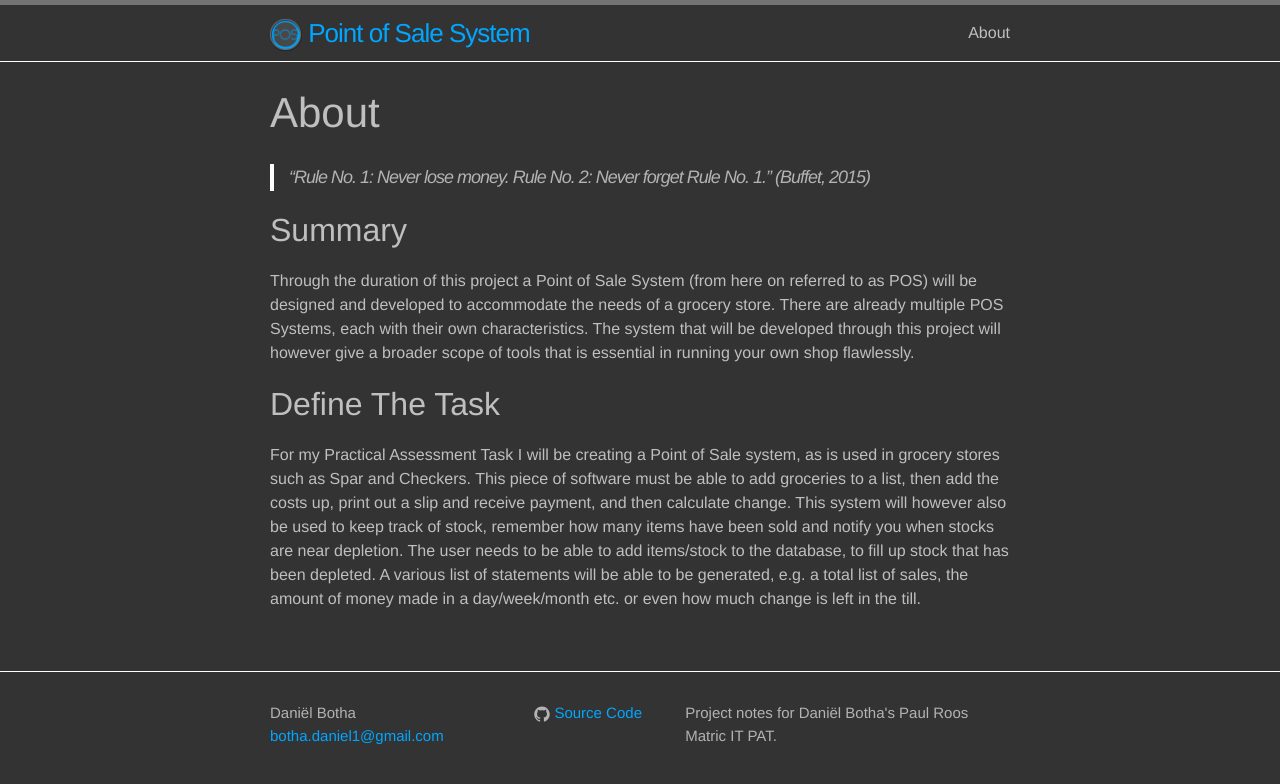
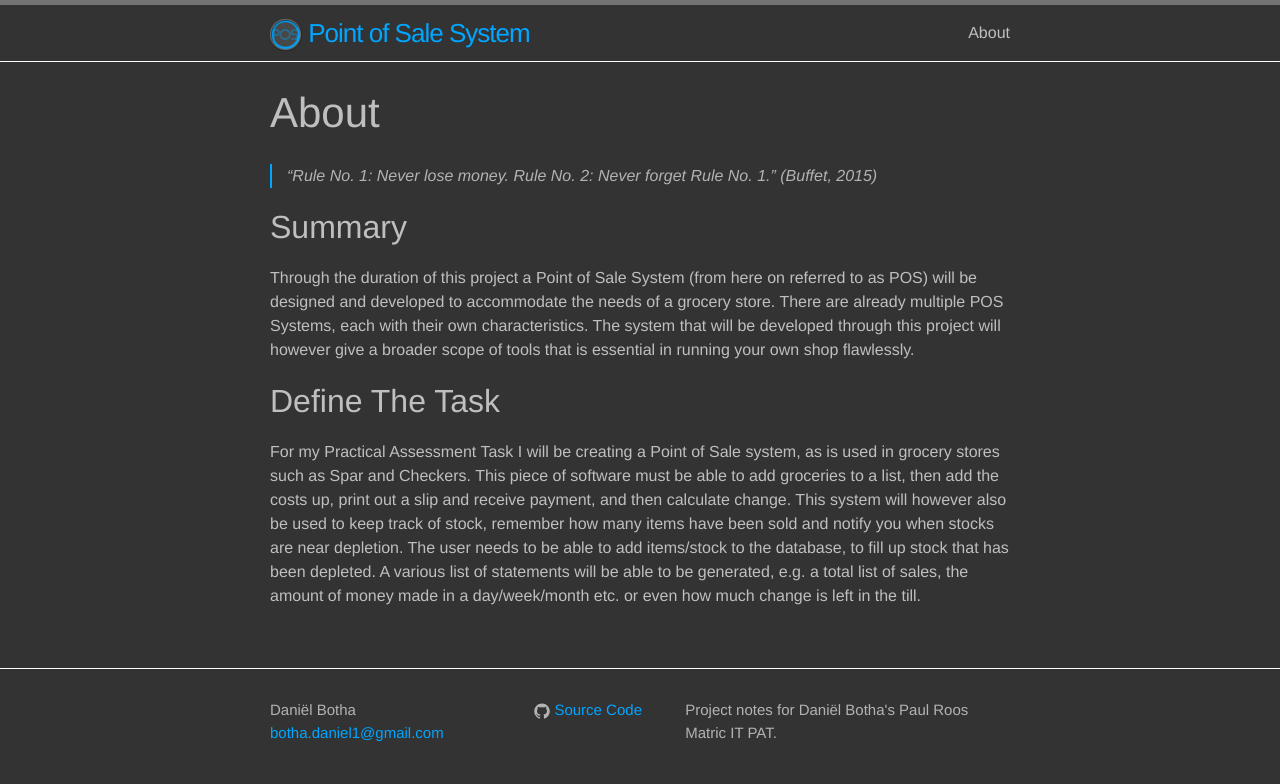
Before and after one commit to PointOfSaleSystem/pointofsalesystem.github.io, a Jekyll site: the page built from about.md, in a window 1280 px wide. Shown: the top 784 px of the page. Built offline with Jekyll 4.4.1, drawn with Linux system fonts in a browser that asks for light colours.

Commit message:
Quote layout

```diff
--- a/_sass/_base.scss
+++ b/_sass/_base.scss
@@ -108,10 +108,9 @@ a {
  */
 blockquote {
     color: $grey-color;
-    border-left: 4px solid $grey-color-light;
+    border-left: 2px solid $brand-color;
     padding-left: $spacing-unit / 2;
-    font-size: 18px;
-    letter-spacing: -1px;
+    font-size: 16px;
     font-style: italic;
 
     > :last-child {
```
